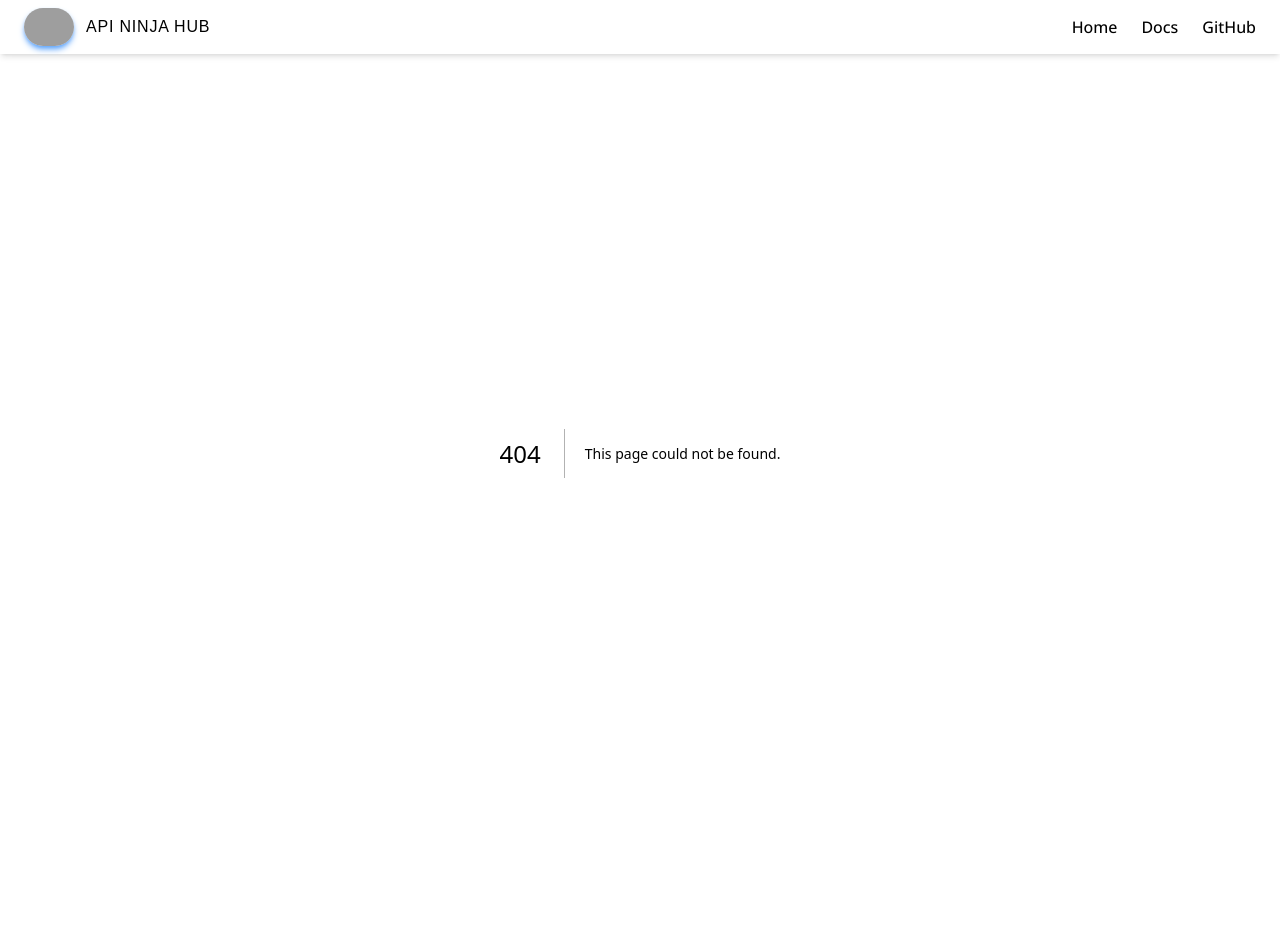
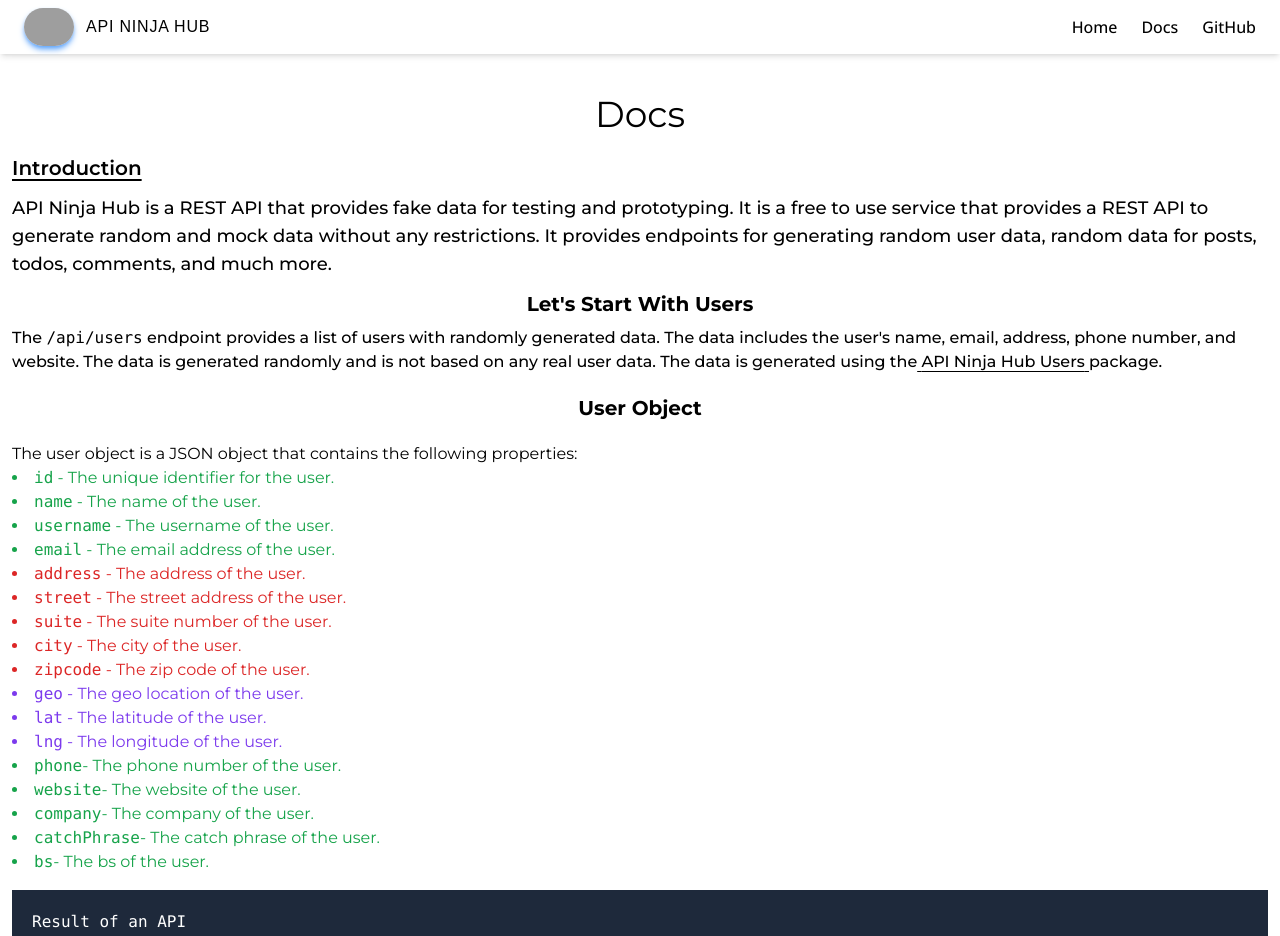
Before and after one commit to mandorakannu/api-ninja-hub-next, a Next.js app: page /docs in a window 1280 px wide. Before the commit this address had no page. Shown: the top 936 px of the page. Before the commit the page ends 854 px from the top, so only its background shows below. Built offline with nearby package versions, Linux system fonts and the light colour scheme; grey boxes are pictures that could not be loaded; a web font is replaced by a local one.

Commit message:
custom scrollbar, create api/users docs

```diff
--- /dev/null
+++ b/app/docs/page.tsx
@@ -0,0 +1,30 @@
+import Userdocs from "@/components/docs/Userdocs";
+import { Montserrat } from "next/font/google";
+
+const font = Montserrat({
+  subsets: ["latin"],
+  weight: ["400", "500", "600", "700"],
+});
+export default function Docs() {
+  return (
+    <>
+      <div className={`${font.className} mx-auto py-10 px-3`}>
+        <h1 className="text-4xl text-center">Docs</h1>
+        <section className="my-5">
+          <h2 className="text-xl font-semibold underline-offset-4 underline">
+            Introduction
+          </h2>
+          <p className="text-lg my-3 font-medium">
+            {/* create a paragraph and explain the importance of fake data as REST API */}
+            API Ninja Hub is a REST API that provides fake data for testing and
+            prototyping. It is a free to use service that provides a REST API to
+            generate random and mock data without any restrictions. It provides
+            endpoints for generating random user data, random data for posts,
+            todos, comments, and much more.
+          </p>
+          <Userdocs />
+        </section>
+      </div>
+    </>
+  );
+}
--- a/app/globals.css
+++ b/app/globals.css
@@ -1,3 +1,26 @@
 @tailwind base;
 @tailwind components;
 @tailwind utilities;
+
+* {
+  scroll-behavior: smooth;
+  scroll-padding-top: 5rem;
+}
+::-webkit-scrollbar {
+  width: 0.5rem;
+}
+
+/* Track */
+::-webkit-scrollbar-track {
+  background: #afadaa;
+}
+
+/* Handle */
+::-webkit-scrollbar-thumb {
+  background: rgba(30, 41, 59, 0.645);
+}
+
+/* Handle on hover */
+::-webkit-scrollbar-thumb:hover {
+  background: rgb(30 41 59);
+}
--- /dev/null
+++ b/components/docs/Panel.tsx
@@ -0,0 +1,28 @@
+import Link from "next/link";
+
+export default function Panel() {
+  return (
+    <>
+      <section className="hidden sm:grid grid-cols-1 sm:grid-cols-3 place-content-evenly place-items-center p-3 gap-5 bg-slate-800 text-white">
+        <Link href="#api/users" className="underline underline-offset-3">
+          api/users
+        </Link>
+        <Link href="#api/posts" className="underline underline-offset-3">
+          api/posts
+        </Link>
+        <Link href="#api/comments" className="underline underline-offset-3">
+          api/comments
+        </Link>
+        <Link href="#api/todos" className="underline underline-offset-3">
+          api/todos
+        </Link>
+        <Link href="#api/albums" className="underline underline-offset-3">
+          api/albums
+        </Link>
+        <Link href="#api/photos" className="underline underline-offset-3">
+          api/photos
+        </Link>
+      </section>
+    </>
+  );
+}
--- /dev/null
+++ b/components/docs/Userdocs.tsx
@@ -0,0 +1,119 @@
+import Link from "next/link";
+import React from "react";
+
+export default function Userdocs() {
+  const user = {
+    id: 1,
+    name: "John Doe",
+    username: "johndoe",
+    email: "johndoe@example.com",
+    address: {
+      street: "123 Main Street",
+      suite: "Apt 4",
+      city: "New York",
+      zipcode: "10001",
+      geo: {
+        lat: "40.7128",
+        lng: "-74.0060",
+      },
+    },
+    phone: "555-123-4567",
+    website: "johndoe.com",
+    company: {
+      name: "ABC Company",
+      catchPhrase: "Providing innovative solutions",
+      bs: "Technology",
+    },
+  };
+  return (
+    <>
+      <h3 className="text-center text-xl font-bold my-2">Let's Start With Users</h3>
+      <p id="#api/users" className="font-medium my-2">
+        The <code>/api/users</code> endpoint provides a list of users with
+        randomly generated data. The data includes the user's name, email,
+        address, phone number, and website. The data is generated randomly and
+        is not based on any real user data. The data is generated using the
+        <Link
+          href="https://www.api.mandorakannu.tech/users/"
+          className="underline underline-offset-4"
+        >
+          {" "}
+          API Ninja Hub Users{" "}
+        </Link>
+        package.
+      </p>
+      <h3 className="text-center text-xl font-bold my-5">User Object</h3>
+      <p>
+        The user object is a JSON object that contains the following properties:
+      </p>
+      <ul className="list-disc list-inside text-green-600">
+        <li>
+          <code>id</code> - The unique identifier for the user.
+        </li>
+        <li>
+          <code>name</code> - The name of the user.
+        </li>
+        <li>
+          <code>username</code> - The username of the user.
+        </li>
+        <li>
+          <code>email</code> - The email address of the user.
+        </li>
+        <li className="text-red-600">
+          <code>address</code> - The address of the user.
+          <ul className="list-disc list-inside text-red-600">
+            <li>
+              <code>street</code> - The street address of the user.
+              <ul className="list-disc list-inside">
+                <li>
+                  <code>suite</code> - The suite number of the user.
+                </li>
+                <li>
+                  <code>city</code> - The city of the user.
+                </li>
+                <li>
+                  <code>zipcode</code> - The zip code of the user.
+                </li>
+                <li className="text-violet-600">
+                  <code>geo</code> - The geo location of the user.
+                  <ul className="list-disc list-inside text-violet-600">
+                    <li>
+                      <code>lat</code> - The latitude of the user.
+                    </li>
+                    <li>
+                      <code>lng</code> - The longitude of the user.
+                    </li>
+                  </ul>
+                </li>
+                <li className="text-green-600">
+                  <code>phone</code>- The phone number of the user.
+                </li>
+                <li className="text-green-600">
+                  <code>website</code>- The website of the user.
+                </li>
+                <li className="text-green-600">
+                  <code>company</code>- The company of the user.
+                </li>
+                <li className="text-green-600">
+                  <code>catchPhrase</code>- The catch phrase of the user.
+                </li>
+                <li className="text-green-600">
+                  <code>bs</code>- The bs of the user.
+                </li>
+              </ul>
+            </li>
+          </ul>
+        </li>
+      </ul>
+
+      <pre className="bg-slate-800 text-white overflow-x-scroll lg:overflow-x-hidden p-5 my-4 check scroller">
+        <h4 className="flex flex-col justify-start items-start sm:text-center whitespace-pre">
+          <span>Result of an API</span>
+          <span className="underline underline-offset-4">{`${process.env.DOMAIN}/api/users/1`}</span>
+        </h4>
+        <br />
+        {JSON.stringify(user, null, 2)}
+      </pre>
+    </>
+  );
+}
```
